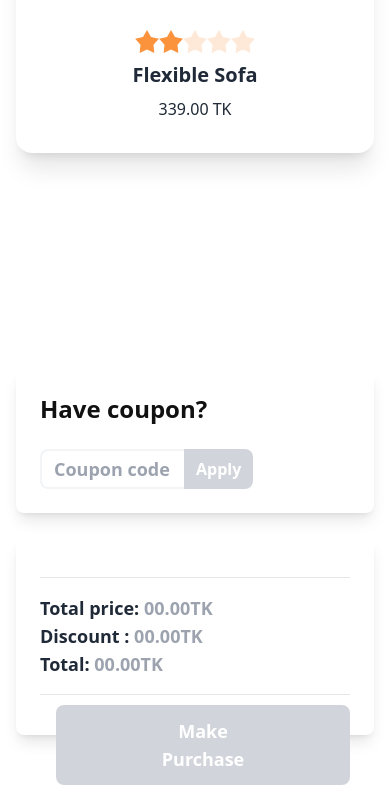
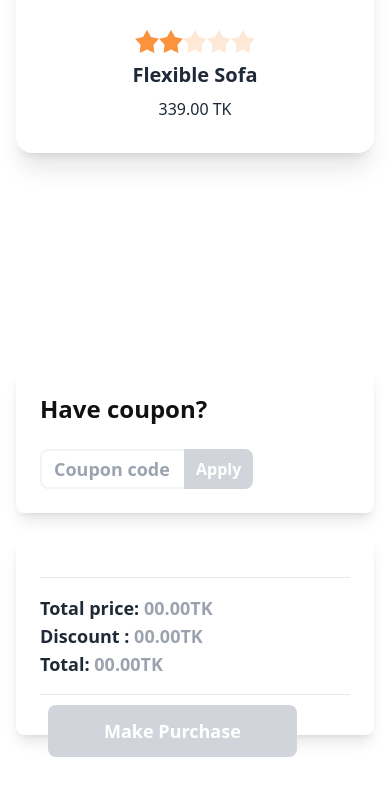
Before and after one commit to riasat01/summer-sale, a plain HTML site: page index.html in a window 390 px wide. Shown: the part 4387-5172 px from the top of the page. After the commit the page ends 5144 px from the top, so only its background shows below. Drawn offline with nearby package versions, Linux system fonts and the light colour scheme.

Commit message:
bug fixes

```diff
--- a/index.html
+++ b/index.html
@@ -265,7 +265,7 @@
                     <p class="text-lg font-semibold">Total: <span id="total" class="text-gray-400">00.00TK</span></p>
                     <hr class="my-4 mb-4">
                     <button id="purchase"
-                        class="absolute top-32 left-4 bg-gray-300 text-white text-lg font-semibold px-24 md:px-16 lg:px-8 py-3 rounded-lg"
+                        class="absolute top-32 left-2 lg:left-4 bg-gray-300 text-white text-lg font-semibold px-14 md:px-16 lg:px-8 py-3 rounded-lg"
                         onclick="my_modal_1.showModal()" disabled>Make
                         Purchase</button>
                 </div>
```
